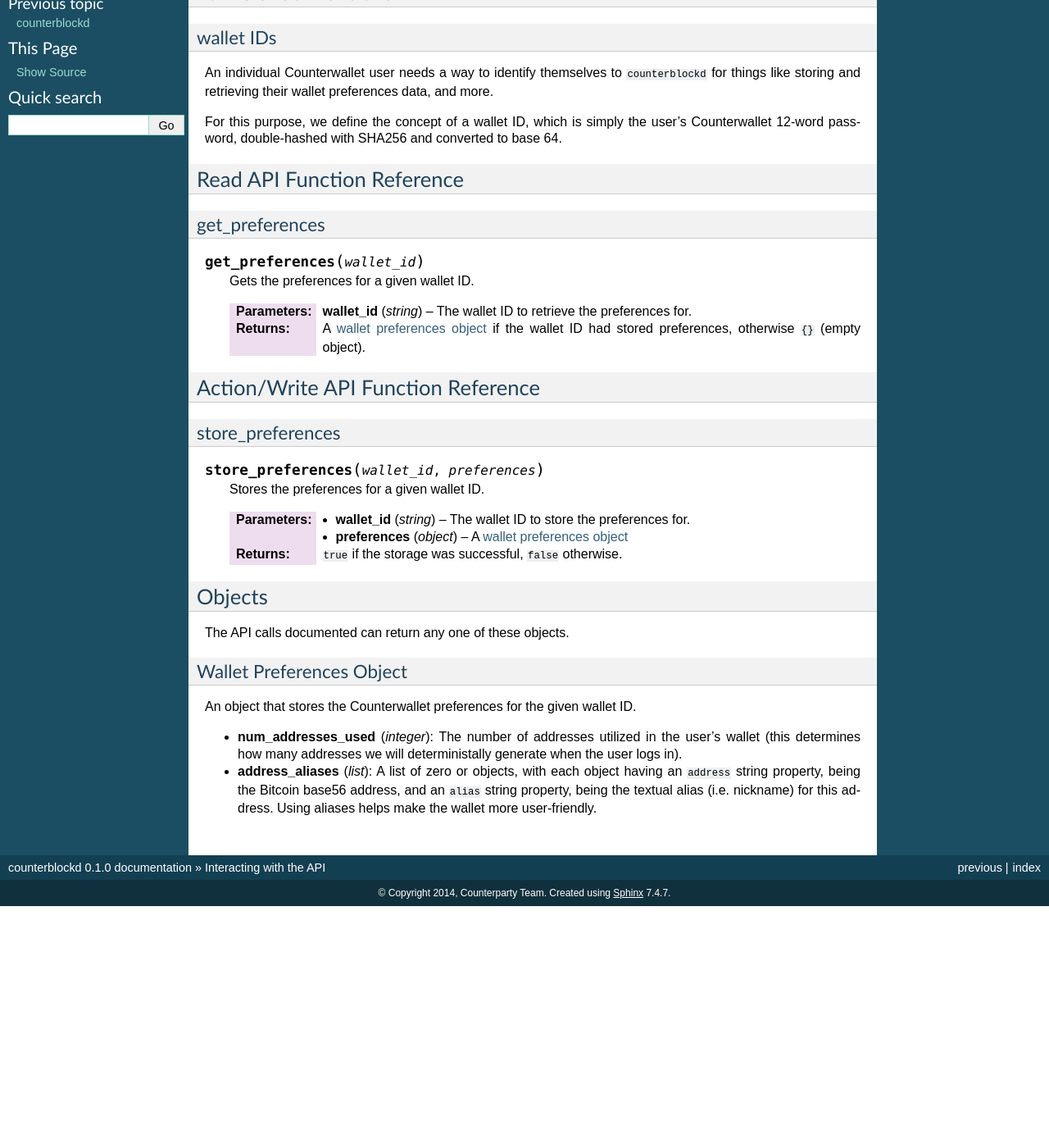
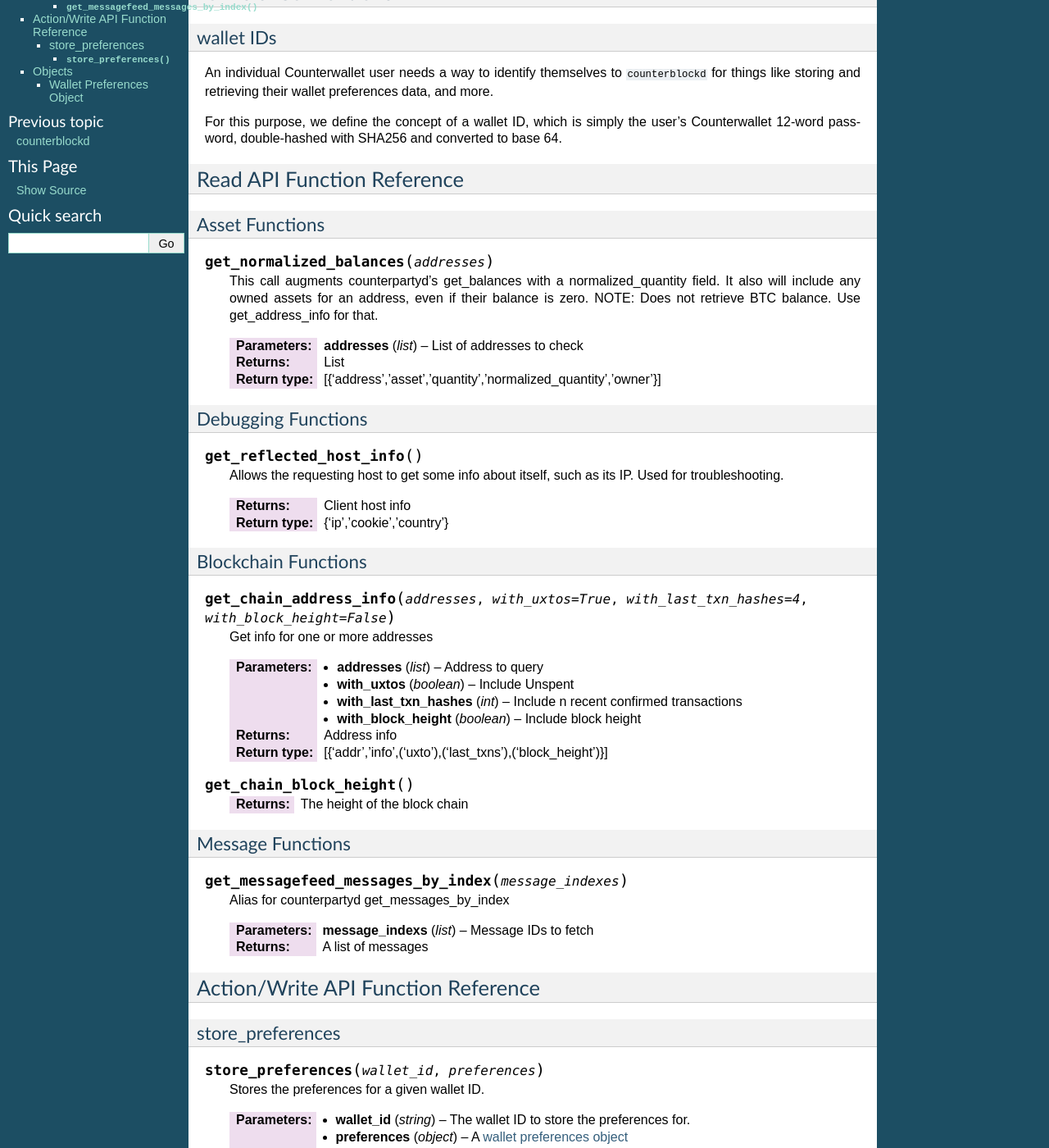
Before and after one commit to CounterpartyXCP/counterblock, a Sphinx documentation site: the page built from docs/API.rst, in a window 1280 px wide and 1400 px high, scrolled down 331 px. Shown: the whole window at 82% size. Built offline with Sphinx 7.4.7, drawn with Linux system fonts in a browser that asks for light colours; before the commit the page ends 1436 px from its top, so only the background shows below that; some of the changed text lies outside the part shown.

Commit message:
Start of API docs

```diff
--- a/docs/API.rst
+++ b/docs/API.rst
@@ -34,26 +36,67 @@
 Read API Function Reference
 ------------------------------------
 
-.. _get_preferences:
+Asset Functions
+^^^^^^^^^^^^^^^
 
-get_preferences
-^^^^^^^^^^^^^^
+.. function:: get_normalized_balances(addresses)
 
-.. py:function:: get_preferences(wallet_id)
+  This call augments counterpartyd's get_balances with a normalized_quantity field. It also will include any owned assets for an address, even if their balance is zero. NOTE: Does not retrieve BTC balance. Use get_address_info for that.
 
-   Gets the preferences for a given wallet ID.
+  :param list addresses: List of addresses to check
+  :return: List
+  :rtype: [{'address','asset','quantity','normalized_quantity','owner'}]
 
-   :param string wallet_id: The wallet ID to retrieve the preferences for.
-   :return: A :ref:`wallet preferences object <wallet-preferences-object>` if the wallet ID had stored preferences, otherwise ``{}`` (empty object).
+Debugging Functions
+^^^^^^^^^^^^^^^^^^
+
+.. function:: get_reflected_host_info()
+
+  Allows the requesting host to get some info about itself, such as its IP. Used for troubleshooting.
+
+  :return: Client host info
+  :rtype: {'ip','cookie','country'}
+
+Blockchain Functions
+^^^^^^^^^^^^^^^^^^^^
+
+.. function:: get_chain_address_info(addresses, with_uxtos=True, with_last_txn_hashes=4, with_block_height=False)
+
+  Get info for one or more addresses
+
+  :parameter list addresses: Address to query
+  :parameter boolean with_uxtos: Include Unspent
+  :parameter int with_last_txn_hashes: Include n recent confirmed transactions
+  :param boolean with_block_height: Include block height
+  :return: Address info
+  :rtype: [{'addr','info',('uxto'),('last_txns'),('block_height')}]
+
+.. function:: get_chain_block_height()
+
+  :return: The height of the block chain
+
+.. function get_chain_txns_status(txn_hashes)
+  :param list txn_hashes: A list of one or more txn hashes
+  :return: Transaction information
+  :rtype: [{'tx_hash','blockhash','confirmations','blocktime'}]
 
 
 
-.. _action_api:
+Message Functions
+^^^^^^^^^^^^^^^^^
+
+.. function:: get_messagefeed_messages_by_index(message_indexes)
+
+  Alias for counterpartyd get_messages_by_index
+
+  :param list message_indexs: Message IDs to fetch
+  :return: A list of messages
+
+
 
 Action/Write API Function Reference
 -----------------------------------
 
-.. _store_preferences:
 
 store_preferences
 ^^^^^^^^^^^^^^^^^^
```
Also changed, not shown: other parts of docs/API.rst (+2 -0 lines).
